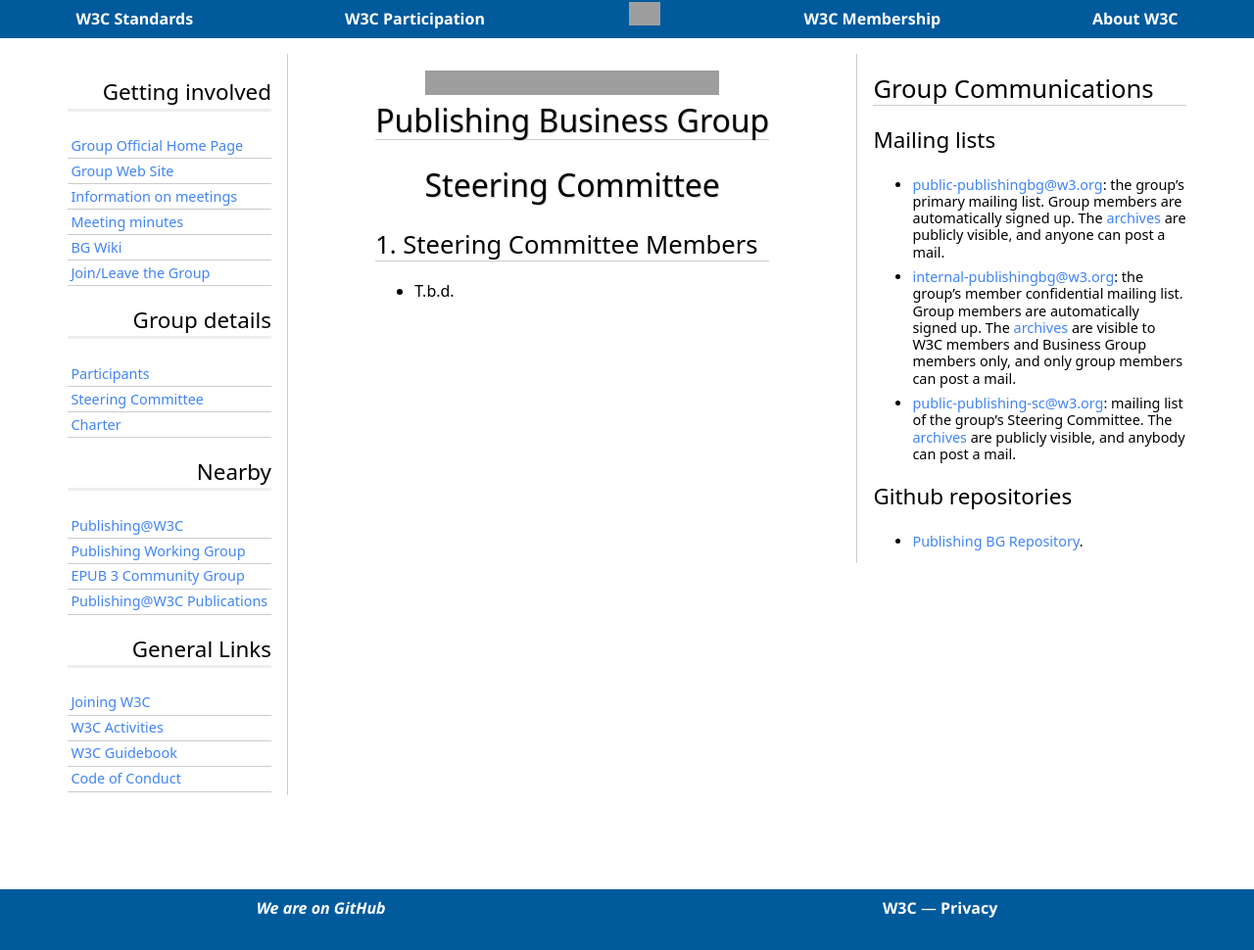
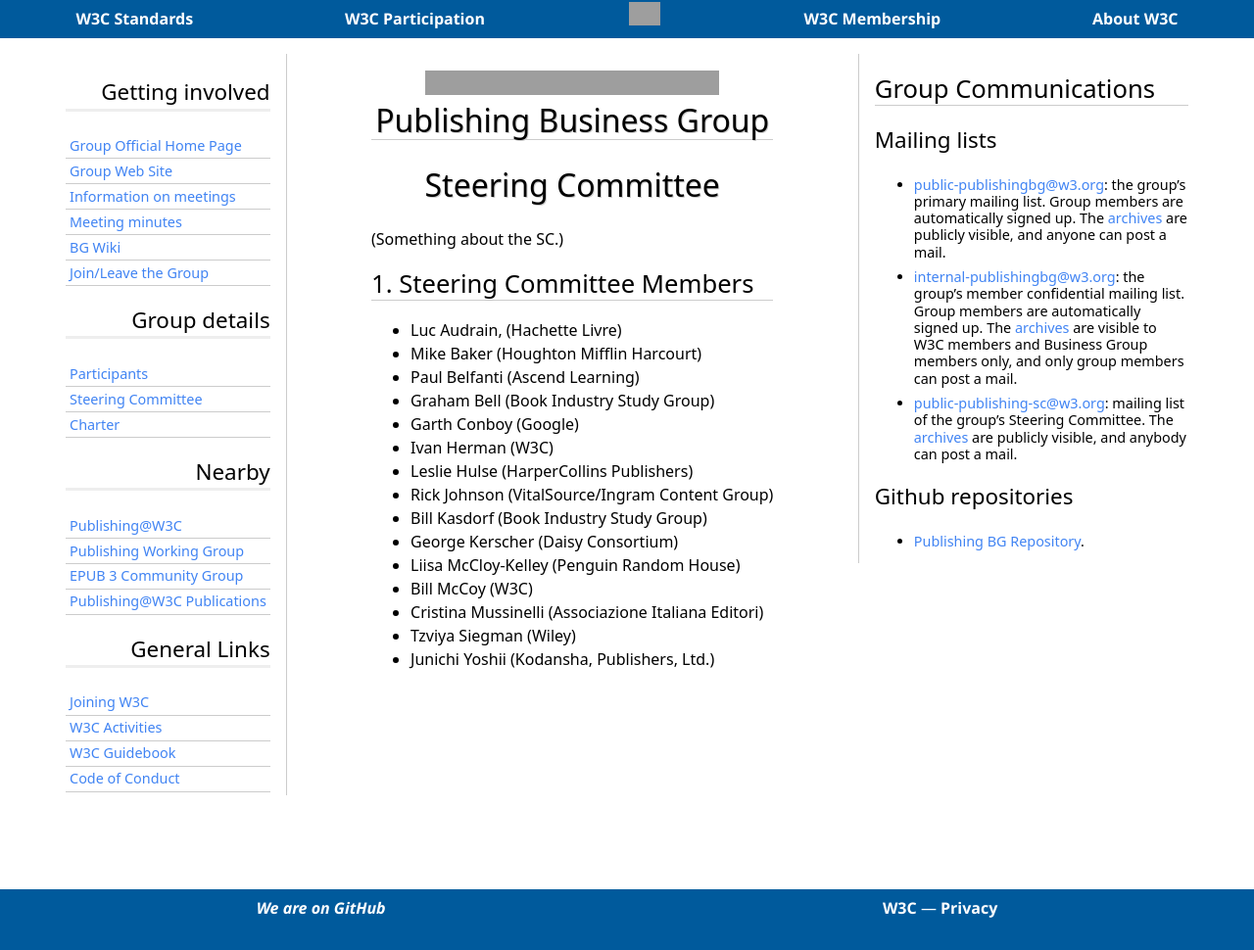
Before and after one commit to w3c/publ-bg, a Jekyll site: the page built from Steering_Committee/index.md, in a window 1280 px wide. Shown: the whole page at 98% size. Built offline with Jekyll 4.4.1, drawn with Linux system fonts in a browser that asks for light colours; some web fonts are replaced; our own code applies the rules of GitHub Pages for plain Markdown files; grey boxes are pictures that could not be loaded.

Commit message:
Filled in the current SC members

```diff
--- a/Steering_Committee/index.md
+++ b/Steering_Committee/index.md
@@ -3,7 +3,24 @@ layout: default
 ---
 
 # Steering Committee
+{: .no_toc}
+
+(Something about the SC.)
 
 ## Steering Committee Members
 
-* T.b.d.
+* Luc Audrain, (Hachette Livre)
+* Mike Baker (Houghton Mifflin Harcourt)
+* Paul Belfanti (Ascend Learning)
+* Graham Bell (Book Industry Study Group)
+* Garth Conboy (Google)
+* Ivan Herman (W3C)
+* Leslie Hulse (HarperCollins Publishers)
+* Rick Johnson (VitalSource/Ingram Content Group)
+* Bill Kasdorf (Book Industry Study Group)
+* George Kerscher (Daisy Consortium)
+* Liisa McCloy-Kelley (Penguin Random House)
+* Bill McCoy (W3C)
+* Cristina Mussinelli (Associazione Italiana Editori)
+* Tzviya Siegman (Wiley)
+* Junichi Yoshii (Kodansha, Publishers, Ltd.)
```
Also changed, not shown: index.md (+1 -1 lines).
